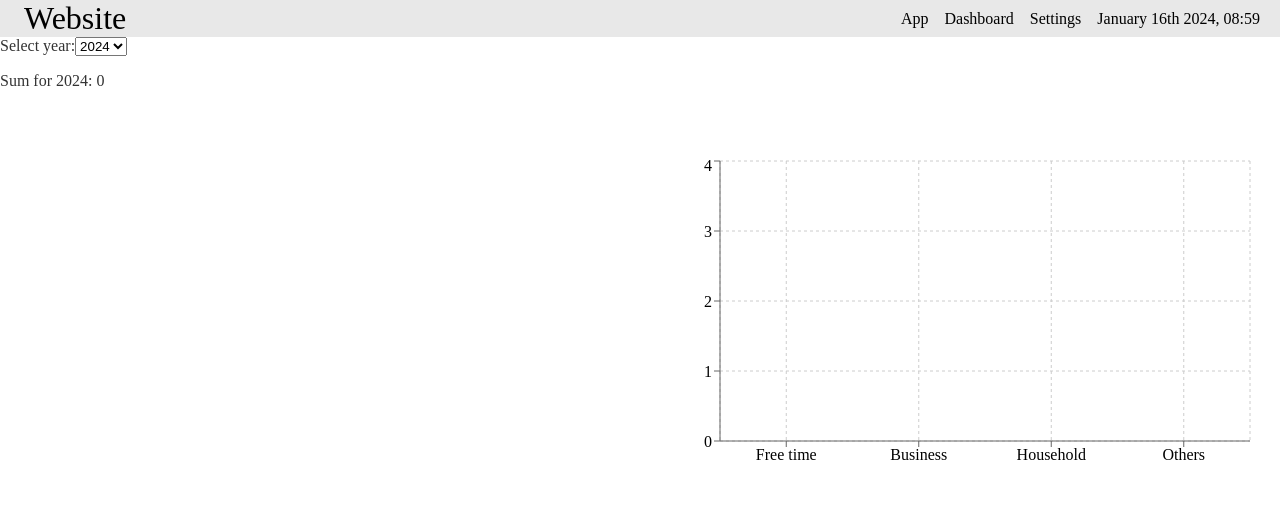
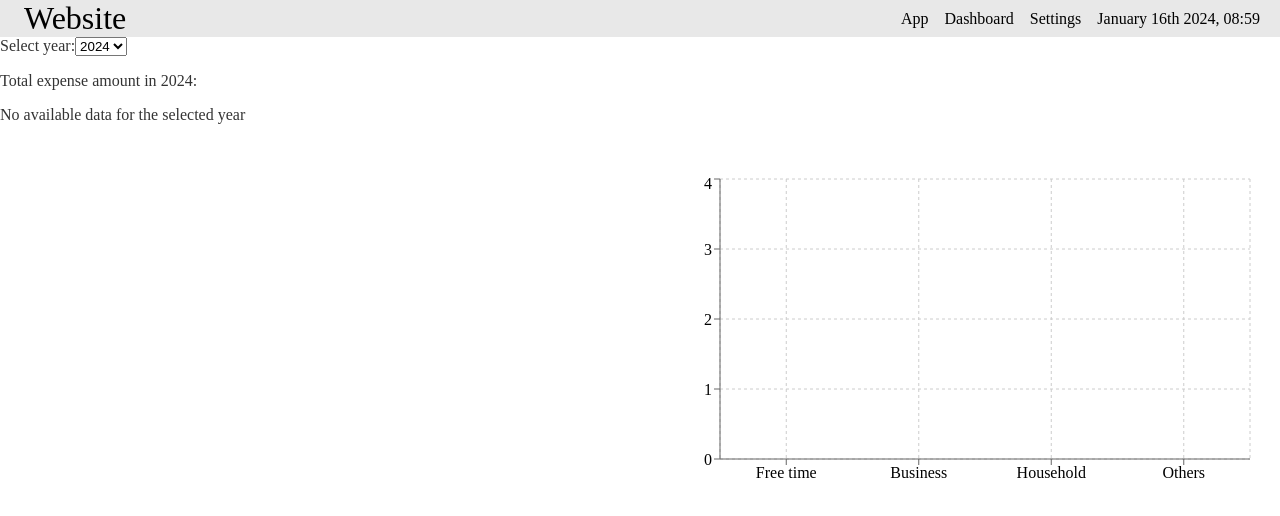
Before and after one commit to Mechazzz/Expense_Tracker, a React (Vite) app: page /dashboard in a window 1280 px wide. Shown: the top 516 px of the page. Built offline with nearby package versions, Linux system fonts and the light colour scheme.

Commit message:
Adding yearFiltering for Dashboard.tsx. The total expense amount can be calculated. The most expensive activity and its data will be shown for the selected year

```diff
--- a/src/Components/Dashboard.tsx
+++ b/src/Components/Dashboard.tsx
@@ -2,6 +2,7 @@ import Charts from "./Charts";
 import "../Styling/Dashboard.css";
 import { useLocalStorage } from "../hooks/useLocalStorage";
 import { UserInputType } from "../types/UserInput";
+import { newDate } from "../utils/utils";
 
 const Dashboard = () => {
   const [activities] = useLocalStorage<UserInputType[]>("activities", []);
@@ -11,16 +12,55 @@ const Dashboard = () => {
     2024
   );
 
+  const yearFilteringFunction = (year: number) => {
+    const activitiesForYear = activities.filter(
+      (entry) => new Date(entry.date!).getFullYear() === year
+    );
+    if (activitiesForYear.length === 0) {
+      return null;
+    }
+    return activitiesForYear;
+  };
+
   const totalAmountPerYear = (year: number) => {
-    return activities
-      .filter((entry) => new Date(entry.date!).getFullYear() === year)
-      .reduce((acc, entry) => acc + entry.amount, 0);
+    const filteredYears = yearFilteringFunction(year);
+    if (filteredYears === null) {
+      return null;
+    } else {
+      const totalAmount = filteredYears.reduce(
+        (acc, entry) => acc + entry.amount,
+        0
+      );
+      return totalAmount;
+    }
   };
+
+  const mostExpensiveActivityOfTheYear = (year: number) => {
+    const filteredActivities = yearFilteringFunction(year);
+    if (filteredActivities === null) {
+      return null;
+    }
+    const expensiveActivity = yearFilteringFunction(year)!.reduce(
+      (maxEntry, currentEntry) =>
+        currentEntry.amount > maxEntry.amount ? currentEntry : maxEntry
+    );
+    return expensiveActivity;
+  };
+
+  const mostExpensiveActivity = mostExpensiveActivityOfTheYear(selectedYear);
 
   const handleYearChange = (event: React.ChangeEvent<HTMLSelectElement>) => {
     const year = parseInt(event.target.value, 10);
     setSelectedYear(year);
   };
+
+  const startYear = 1950;
+  const endYear = 2100;
+
+  const years = Array.from(
+    { length: endYear - startYear + 1 },
+    (_, index) => startYear + index
+  );
 
   return (
     <>
@@ -28,16 +68,32 @@ const Dashboard = () => {
         <div>
           <label>Select year:</label>
           <select value={selectedYear} onChange={handleYearChange}>
-            <option value={2020}>2020</option>
-            <option value={2021}>2021</option>
-            <option value={2022}>2022</option>
-            <option value={2023}>2023</option>
-            <option value={2024}>2024</option>
-            <option value={2025}>2025</option>
+            {years.map((year) => (
+              <option key={year} value={year}>
+                {year}
+              </option>
+            ))}
           </select>
           <p>
-            Sum for {selectedYear}: {totalAmountPerYear(selectedYear)}
+            Total expense amount in {selectedYear}:
+            {totalAmountPerYear(selectedYear)}
           </p>
+        </div>
+        <div>
+          <label>
+            {mostExpensiveActivity ? (
+              <>
+                Most expensive activity of {selectedYear} : <br />
+                Activity: {mostExpensiveActivity.activity} <br />
+                Category: {mostExpensiveActivity.category} <br />
+                Amount: {mostExpensiveActivity.amount} <br />
+                Currency: {mostExpensiveActivity.currency} <br />
+                Date: {newDate(mostExpensiveActivity.date!)} <br />
+              </>
+            ) : (
+              "No available data for the selected year"
+            )}
+          </label>
         </div>
         <div>
           <Charts />
```
